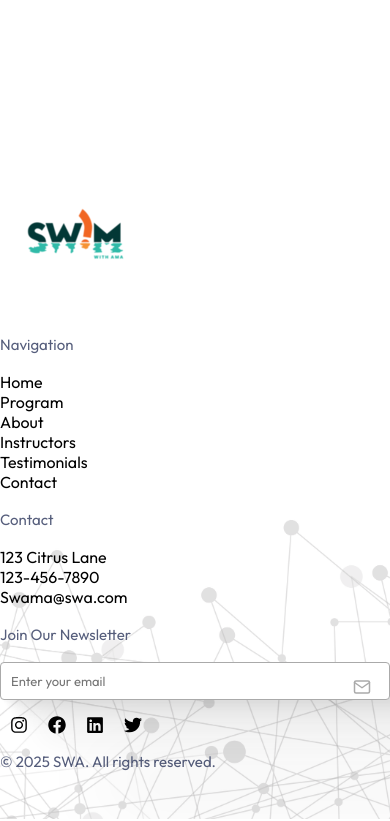
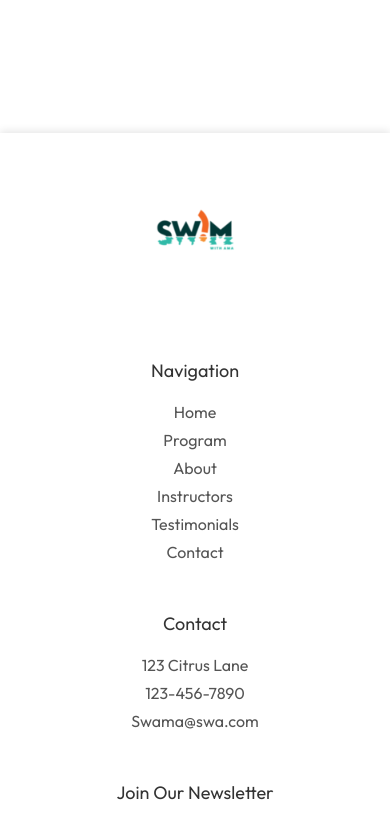
Before and after one commit to kaidoverse/swimweb, a React (Vite) app: page /OurTeam in a window 390 px wide. Shown: the part 3005-3826 px from the top of the page. Built offline with nearby package versions, Linux system fonts and the light colour scheme.

Commit message:
restyled footer comp

```diff
--- a/src/Components/Footer/Footer.css
+++ b/src/Components/Footer/Footer.css
@@ -1,89 +1,77 @@
+/* Footer Base Styles */
 .footer {
   width: 100%;
-  /* min-height: 50vh; */
-  position: absolute;
-  background: rgba(255, 255, 255, 0.7);
+  background: rgba(255, 255, 255, 0.9);
+  padding: 40px 20px;
+  box-shadow: 0px -2px 8px rgba(0, 0, 0, 0.1);
   display: flex;
-  flex-direction: column;
-  align-items: space-between;
   justify-content: center;
-  margin: 0;
-  padding: 0;
-  left: 50%;
-  right: 50%;
-  margin-left: -50vw;
-  margin-right: -50vw;
+  align-items: center;
 }
 
-.footer:before {
-  content: "";
-  position: absolute;
-  background: url("../../assets/footer-bg.jpg") no-repeat center center/cover;
-  height: 100%;
+.footer-container {
   width: 100%;
-  z-index: -1;
-}
-
-.footer .container {
-  padding-left: 10%;
-  padding-right: 10%;
+  max-width: 1200px;
   display: flex;
   flex-direction: column;
   align-items: center;
   justify-content: center;
 }
 
-.footer .top {
-  width: 100%;
-  padding: 16px;
+/* Footer Logo Section */
+.footer-logo {
+  text-align: center;
+  margin-bottom: 30px;
+}
+
+.logo-footer {
+  width: 120px;
+}
+
+/* Footer Content (Columns) */
+.footer-content {
   display: flex;
   justify-content: space-between;
-}
-
-.footer .top .logo-footer {
-  display: flex;
-  align-items: center;
-}
-
-.footer .top .icon {
-  font-size: 48px;
-  margin-right: 16px;
-  color: var(--primary-color);
-  cursor: pointer;
-}
-
-.footer h2 {
-  font-size: 16px;
-}
-
-.footer .col-container {
-  display: grid;
-  grid-template-columns: 1fr 1fr 1fr 1fr 2fr;
-  padding: 16px;
+  flex-wrap: wrap;
   width: 100%;
 }
 
-.footer h3 {
-  margin: 16px 0 32px 0;
+.footer-column {
+  flex: 1;
+  margin: 0 10px;
+  min-width: 200px; /* Prevents shrinking too much */
+  text-align: left;
 }
 
-.footer p {
-  margin: 8px 0;
+.footer-column h3 {
+  font-size: 18px;
+  margin-bottom: 16px;
+  color: #333;
 }
 
-.footer form {
-  width: 100%;
-  margin-bottom: 10px;
-  position: relative;
+.footer-column ul {
+  list-style: none;
+  padding: 0;
+  margin: 0;
 }
 
-.footer form input {
-  padding: 16px;
+.footer-column li {
+  margin-bottom: 8px;
+  font-size: 16px;
+  color: #555;
+}
+
+.footer-column form {
+  position: relative;
+  margin-top: 10px;
+}
+
+.footer-column input {
   width: 100%;
-  outline: none;
-  font-size: 16px;
+  padding: 10px 40px 10px 12px;
   border: 1px solid #aaa;
   border-radius: 4px;
+  font-size: 14px;
   color: #333;
   box-shadow: 2.8px 2.8px 2.2px rgba(0, 0, 0, 0.02),
     6.7px 6.7px 5.3px rgba(0, 0, 0, 0.028),
@@ -93,133 +81,59 @@
     100px 100px 80px rgba(0, 0, 0, 0.07);
 }
 
-.footer form input:focus {
-  color: #333;
-  outline: var(--primary-color);
-  box-shadow: 0 0 8px 0 var(--primary-dark);
-}
-
-.footer form .mail-icon {
+.mail-icon {
   position: absolute;
-  font-size: 22px;
-  margin: 16px;
-  right: 3px;
+  right: 12px;
+  top: 50%;
+  transform: translateY(-50%);
+  font-size: 20px;
   color: #aaa;
   cursor: pointer;
 }
 
-/* .footer form .social-icon {
-  margin: 16px 16px 16px 0;
-  padding: 10px;
-  background-color: var(--primary-color);
-  border-radius: 4px;
-  font-size: 48px;
-} */
-
+/* Social Media Icons */
 .social-group {
   display: flex;
-  /* justify-content: center;  */
-  margin-top: 16px; /* Space between the form and social icons */
+  justify-content: flex-start;
+  margin-top: 16px;
 }
 
 .social-icon {
-  margin: 0 10px; /* Adjust spacing between icons */
-  font-size: 24px; /* Adjust size as needed */
+  margin-right: 10px;
+  font-size: 20px;
+  color: #555;
+  cursor: pointer;
 }
 
-@media screen and (max-width: 1024px) {
-  .footer p {
-    font-size: 15px;
+/* Footer Bottom Section */
+.footer-bottom {
+  margin-top: 20px; /* Space between the main content and the bottom section */
+  text-align: center;
+  font-size: 14px;
+  color: #555;
+  border-top: 1px solid #ddd; /* Optional: Divider above the message */
+  padding-top: 10px;
+}
+
+.footer-bottom h3 {
+  margin: 0;
+  font-size: 14px;
+}
+
+/* Responsive Design */
+@media screen and (max-width: 768px) {
+  .footer-content {
+    flex-direction: column;
+    align-items: center;
+    text-align: center;
   }
 
-  .footer h3 {
-    font-size: 20px;
-    cursor: pointer;
+  .footer-column {
+    margin: 10px 0;
+    text-align: center;
+  }
+
+  .social-group {
+    justify-content: center;
   }
 }
-
-@media screen and (max-width: 768px) {
-  /* .footer .container {
-    width: 90%;
-  } */
-
-  .footer .top {
-    flex-direction: column;
-    align-items: flex-start;
-  }
-
-  .footer .col-container {
-    grid-template-columns: 1fr;
-    gap: 20px;
-  }
-
-  .footer h2 {
-    font-size: 20px;
-  }
-
-  .footer h3 {
-    font-size: 16px;
-    margin-bottom: 15px;
-  }
-
-  .footer p {
-    font-size: 14px;
-    background: rgba(255, 255, 255, 0.5);
-  }
-
-  .footer h3:not(:first-of-type) {
-    border-top: 1px solid #ccc; /* Line above the h3 */
-    padding-top: 10px; /* Space between the line and the text */
-    margin-top: 10px; /* Additional margin for spacing */
-  }
-
-  .footer form input {
-    font-size: 14px;
-  }
-
-  .footer .social-icon {
-    font-size: 20px;
-  }
-}
-
-@media screen and (max-width: 480px) {
-  .footer {
-    padding: 30px 0;
-  }
-
-  .footer .container {
-    width: 100%;
-    display: flex;
-    flex-direction: column;
-    padding: 20px;
-  }
-
-  .footer .top .icon {
-    font-size: 40px;
-  }
-
-  .footer h2 {
-    font-size: 18px;
-  }
-
-  .footer h3 {
-    font-size: 15px;
-  }
-
-  .footer p {
-    font-size: 13px;
-  }
-
-  .footer form input {
-    padding: 10px;
-    font-size: 13px;
-  }
-
-  .footer form .mail-icon {
-    font-size: 18px;
-  }
-
-  .footer .social-icon {
-    font-size: 18px;
-  }
-}
```
